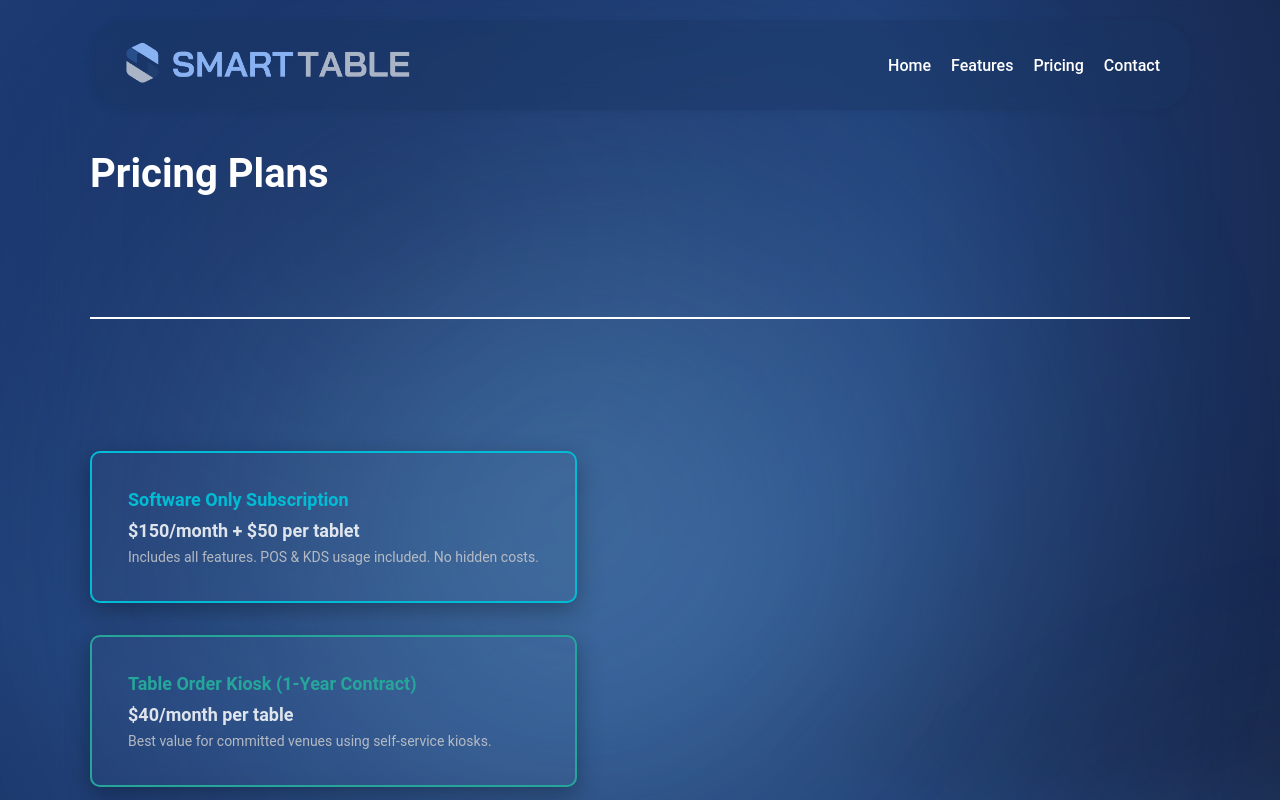
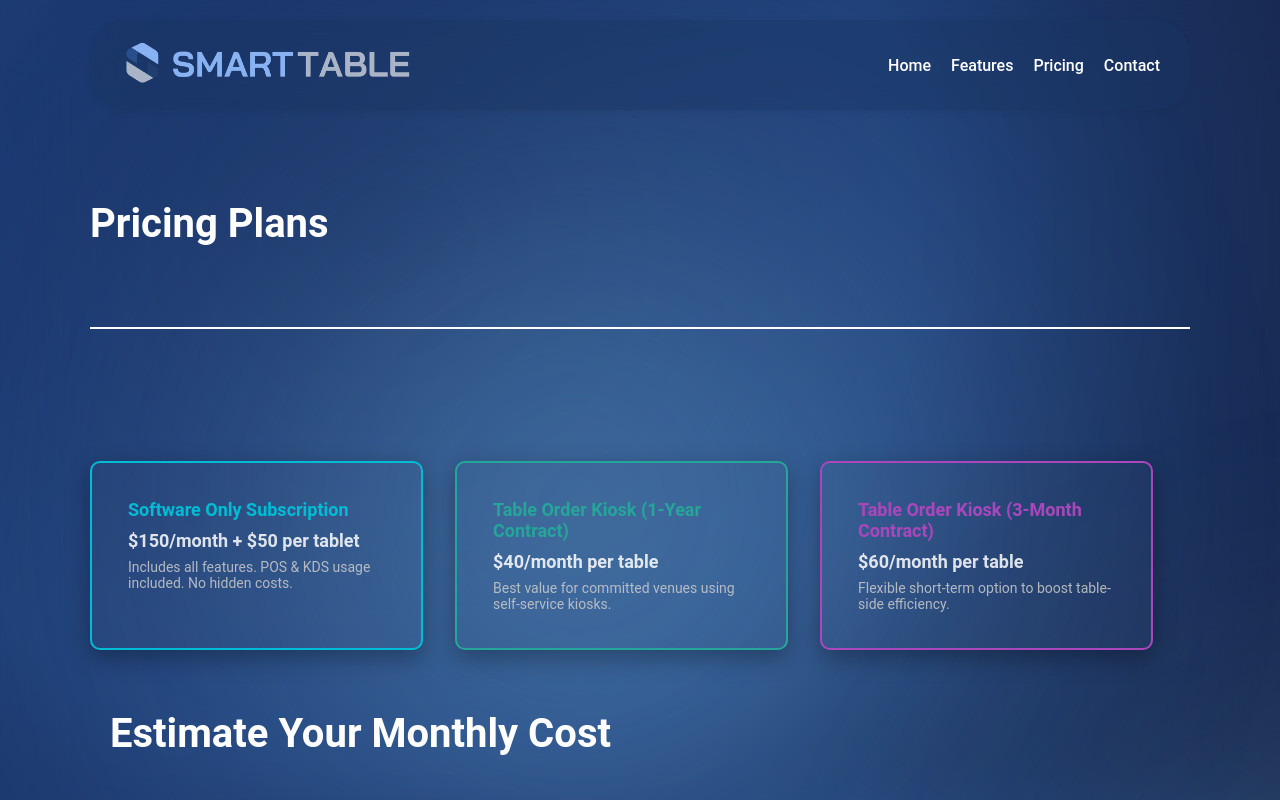
Before and after one commit to donghyun010/SmartTableNZ, a React (Create React App) app: page /SmartTableNZ/pricing in a window 1280 px wide. Shown: the top 800 px of the page. Built offline with nearby package versions, Linux system fonts and the light colour scheme.

Commit message:
Update: Responsive pricing page

```diff
--- a/src/pages/PricingPage.css
+++ b/src/pages/PricingPage.css
@@ -1,5 +1,30 @@
+.feature-section-title {
+  margin: 0;
+}
+
 .features-section {
-  padding-top: 150px; /* Adjust to your header height */
+  padding-top: 200px; /* Adjust to your header height */
+}
+
+.feature-card-grid {
+  display: flex;
+  flex-wrap: wrap;
+}
+
+.feature-card {
+  flex: 1;
+  max-width: 333px;
+  min-width: 333px;
+}
+
+@media only screen and (max-width: 737px) {
+  .feature-card-grid {
+    justify-content: center;
+  }
+
+  .feature-card {
+    min-width: 100%;
+  }
 }
 
 .calculator {
--- a/src/pages/PricingPage.jsx
+++ b/src/pages/PricingPage.jsx
@@ -51,7 +51,9 @@ const PricingPage = () => {
       <AppHeader />
       <section className="features-section">
         <div className="content-wrapper">
-          <h2 className="section-title">Pricing Plans</h2>
+          <h2 className={`feature-section-title section-title`}>
+            Pricing Plans
+          </h2>
           <hr className="section-divider" />
 
           <div className="feature-card-grid">
@@ -89,7 +91,9 @@ const PricingPage = () => {
 
       <section className="section">
         <div className="content-wrapper">
-          <h2 className="section-title">Estimate Your Monthly Cost</h2>
+          <h2 className={`feature-section-title section-title`}>
+            Estimate Your Monthly Cost
+          </h2>
           <hr className="section-divider" />
 
           <div
```
